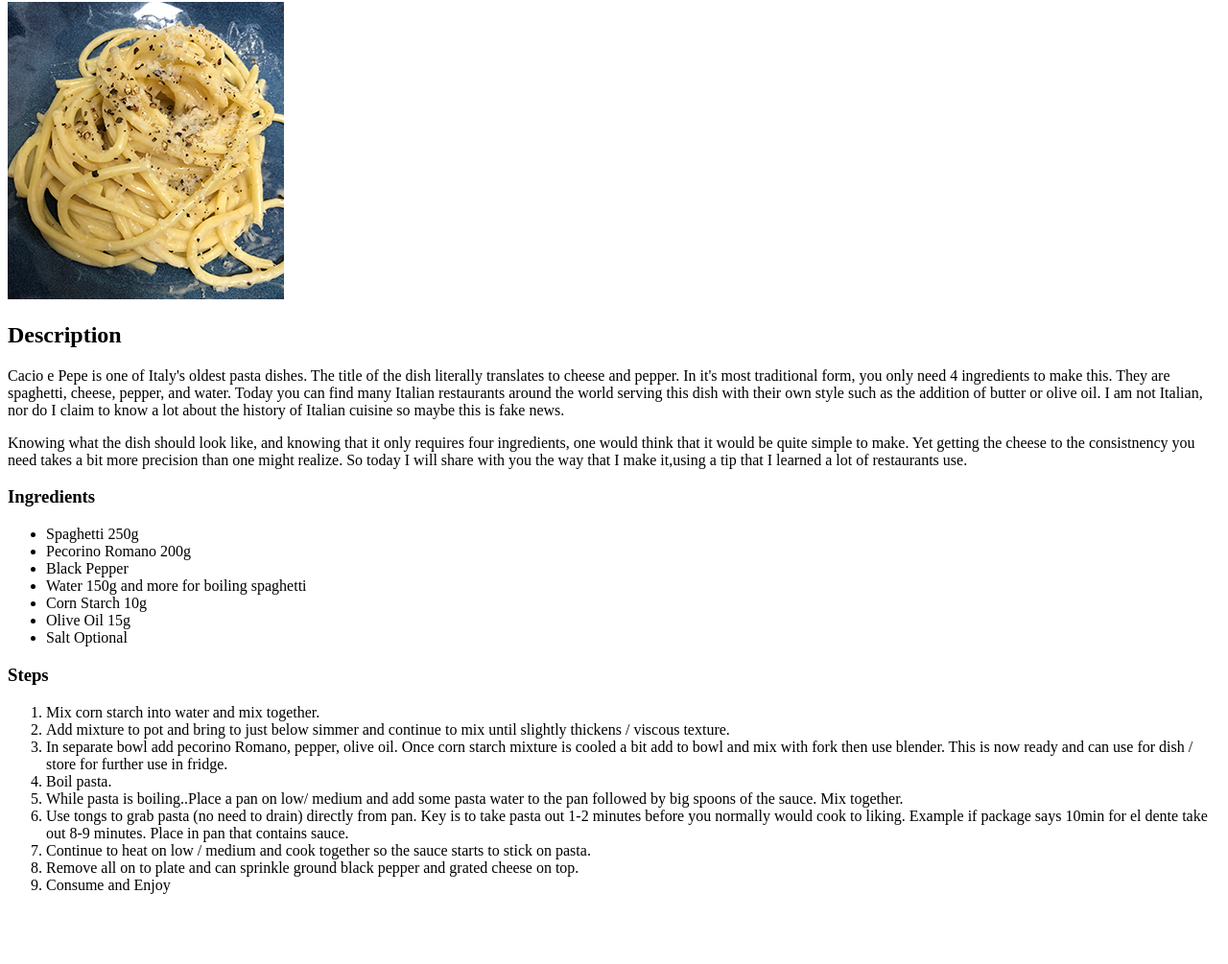
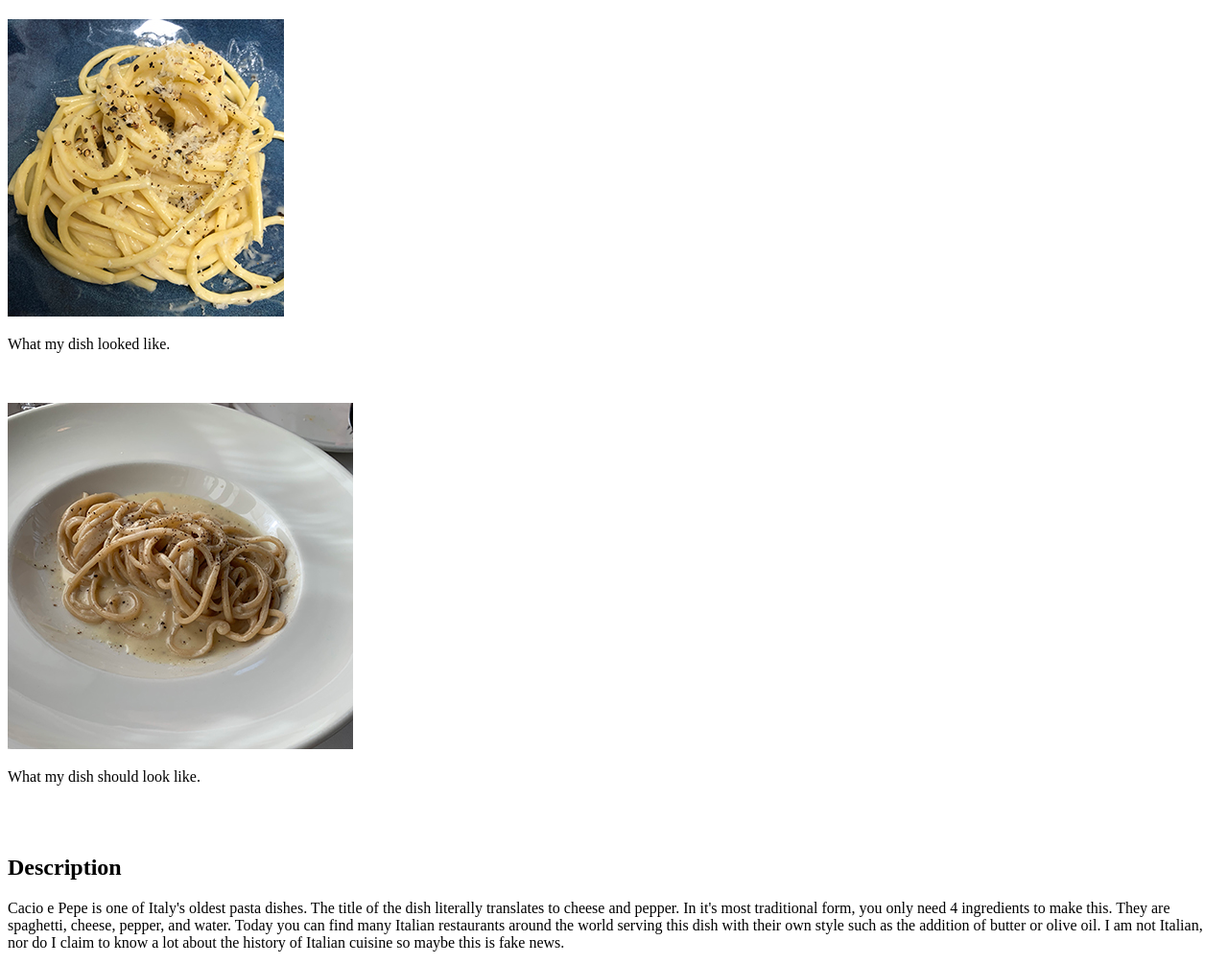
Before and after one commit to jdzcn13/odin-recipes, a plain HTML site: page recipes/cacioepepe.html in a window 1280 px wide. Shown: the part 78-1083 px from the top of the page at 96% size. Before the commit the page ends 1026 px from the top, so only its background shows below. Drawn offline with Linux system fonts and the light colour scheme.

Commit message:
Add image number two

```diff
--- a/recipes/cacioepepe.html
+++ b/recipes/cacioepepe.html
@@ -7,7 +7,15 @@
 </head>
 <body>
 <h1>Cacio e Pepe</h1>
-<img src="cacioepepe1.jpg" alt="Cacio e Pepe on a blue dish">
+<br>
+    <img src="cacioepepe1.jpg" alt="Cacio e Pepe on a blue dish">
+       <p>What my dish looked like.</p>
+    <br>
+    <br>
+    <img src="cacioepepe2.jpg" alt="Cacio e Pepe on a white dish">
+       <p>What my dish should look like.</p>
+<br>
+<br>
 <h2>Description</h2>
 <p>Cacio e Pepe is one of Italy's oldest pasta dishes. The title of the dish literally translates to cheese and pepper. In it's most traditional form, you only need 4 ingredients to make this. They are spaghetti, cheese, pepper, and water. Today you can find many Italian restaurants around the world serving this dish with their own style such as the addition of butter or olive oil. I am not Italian, nor do I claim to know a lot about the history of Italian cuisine so maybe this is fake news.</p>
 
```
